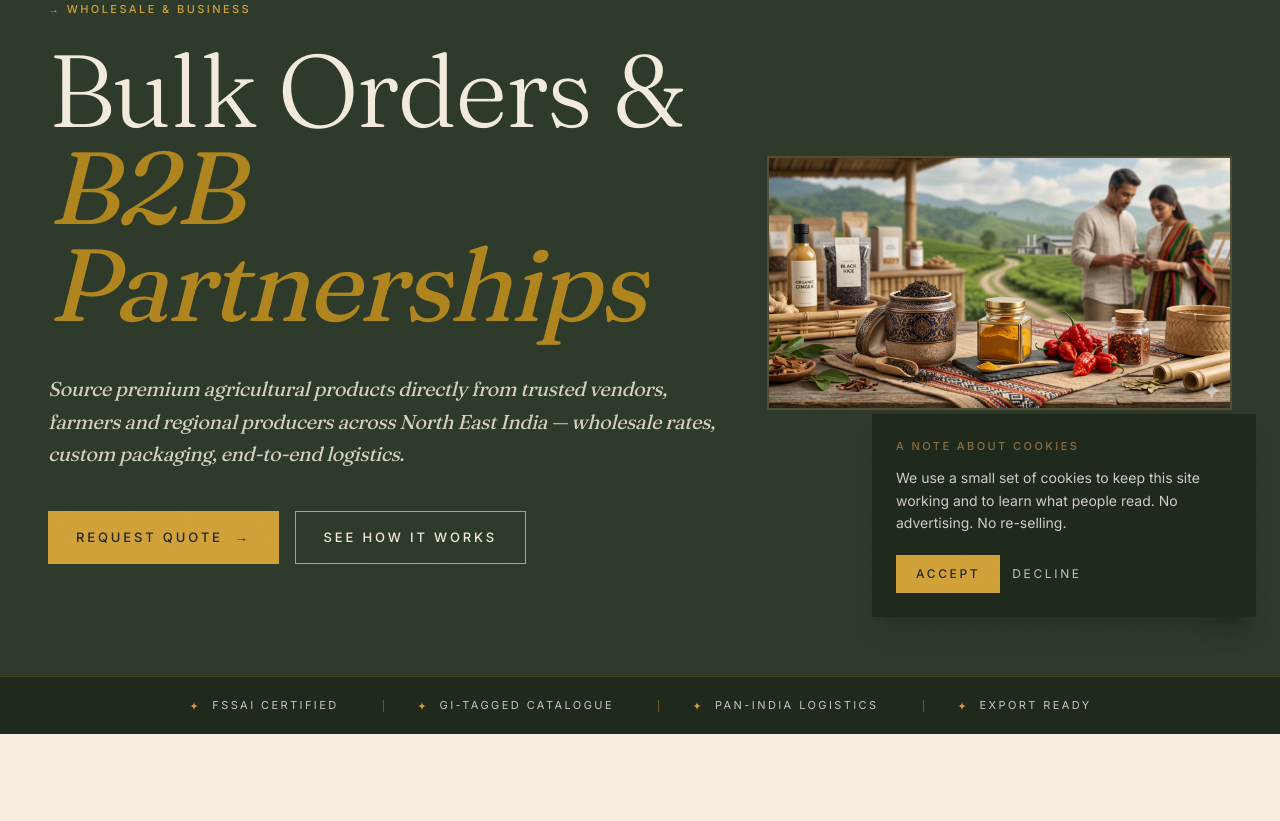
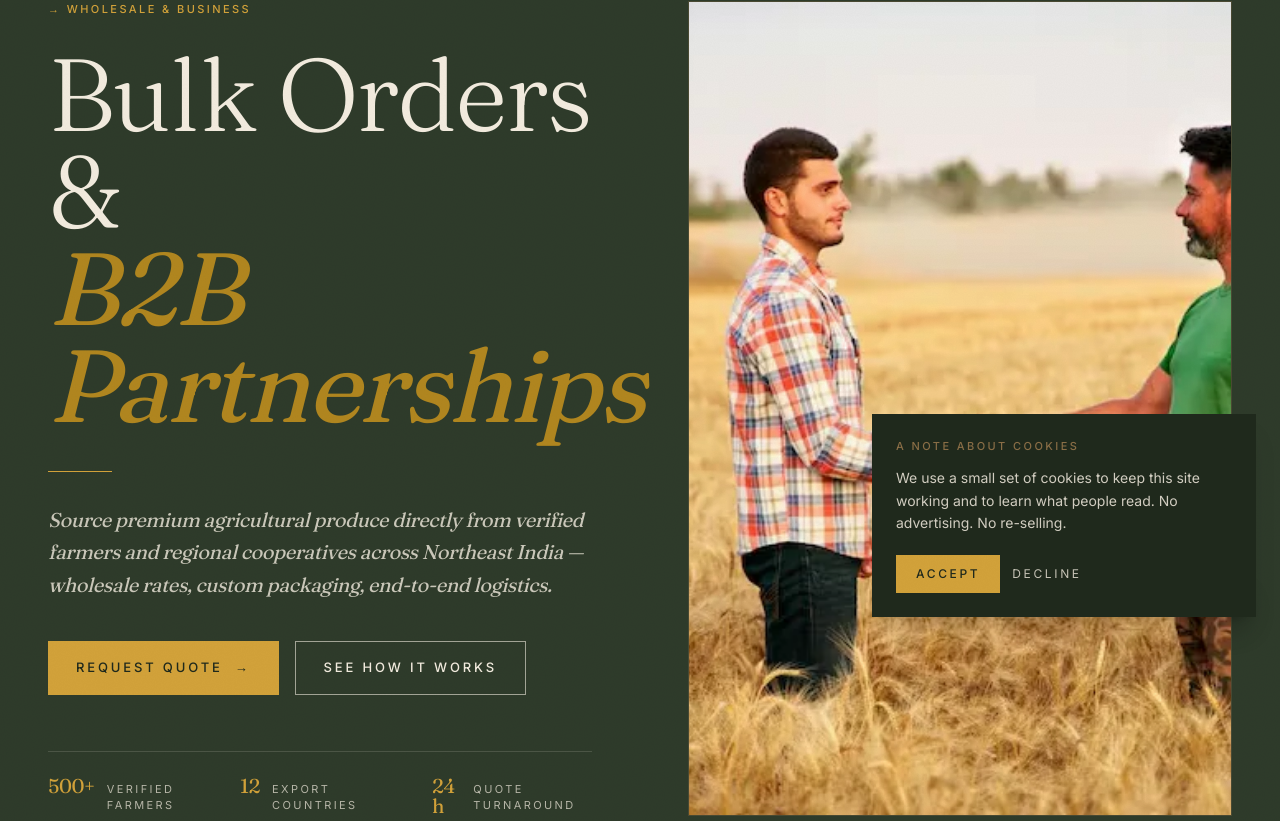
Before and after one commit to Sedawk-Dynamics/AIBHA-KOPAHI-, a Next.js app in the folder kopahi-frontend/: page /b2b in a window 1280 px wide. Shown: the part 159-980 px from the top of the page. Built offline with nearby package versions, Linux system fonts and the light colour scheme; no server answers.

Commit message:
updated b2b

```diff
--- a/kopahi-frontend/app/b2b/page.tsx
+++ b/kopahi-frontend/app/b2b/page.tsx
@@ -16,7 +16,7 @@ import Marquee from "../components/marketing/Marquee";
 import B2BInquiryForm from "./B2BInquiryForm";
 
 export const metadata: Metadata = {
-  title: "Bulk Orders & B2B Partnerships",
+  title: "Bulk Orders And B2B Partnerships",
   description:
     "Wholesale, HoReCa and export partnerships for GI-tagged Northeast Indian produce. FSSAI certified, end-to-end logistics, 24-hour quote turnaround.",
 };
@@ -95,15 +95,20 @@ export default function B2BPage() {
       <main className="bg-(--color-ivory) text-(--color-ink)">
         {/* ============== 1 · HERO ============== */}
         <section className="relative bg-(--color-moss) text-(--color-ivory) overflow-hidden grain pt-32 sm:pt-40 pb-20 sm:pb-28">
-          <div className="mx-auto max-w-7xl px-6 sm:px-8 lg:px-12 grid grid-cols-1 lg:grid-cols-12 gap-12 items-center">
-            <div className="lg:col-span-7">
+          <div className="mx-auto max-w-7xl px-6 sm:px-8 lg:px-12 grid grid-cols-1 lg:grid-cols-2 gap-12 lg:gap-24 items-stretch">
+            {/* ===== TEXT COLUMN ===== */}
+            <div>
               <Eyebrow tone="gold">→ Wholesale & Business</Eyebrow>
-              <Headline as="h1" tone="ivory" className="mt-6 max-w-3xl" accent="B2B Partnerships">
+              <Headline as="h1" tone="ivory" className="mt-7" accent="B2B Partnerships">
                 Bulk Orders &amp;
               </Headline>
-              <p className="mt-10 max-w-2xl font-display italic text-lg sm:text-xl text-(--color-ivory)/85 leading-relaxed">
-                Source premium agricultural products directly from trusted vendors, farmers and regional producers
-                across North East India — wholesale rates, custom packaging, end-to-end logistics.
+              <span
+                aria-hidden="true"
+                className="mt-9 block h-px w-16 bg-(--color-gold)"
+              />
+              <p className="mt-8 font-display italic text-lg sm:text-xl text-(--color-ivory)/80 leading-relaxed">
+                Source premium agricultural produce directly from verified farmers and regional cooperatives across
+                Northeast India — wholesale rates, custom packaging, end-to-end logistics.
               </p>
               <div className="mt-10 flex flex-wrap gap-4">
                 <Link
@@ -119,19 +124,34 @@ export default function B2BPage() {
                   See How It Works
                 </Link>
               </div>
+
+              {/* Inline trust mini-strip */}
+              <ul className="mt-14 grid grid-cols-1 sm:grid-cols-3 gap-x-8 gap-y-3 pt-6 border-t border-(--color-ivory)/15">
+                {[
+                  { stat: "500+", label: "Verified farmers" },
+                  { stat: "12", label: "Export countries" },
+                  { stat: "24 h", label: "Quote turnaround" },
+                ].map((t) => (
+                  <li key={t.label} className="flex items-baseline gap-3">
+                    <span className="font-display text-(--color-gold) text-xl leading-none">{t.stat}</span>
+                    <span className="text-[11px] uppercase tracking-[0.22em] text-(--color-ivory)/70">
+                      {t.label}
+                    </span>
+                  </li>
+                ))}
+              </ul>
             </div>
 
-            <div className="lg:col-span-5 relative">
-              <div className="relative aspect-[11/6] overflow-hidden border-2 border-(--color-bamboo)/40 mx-auto lg:ml-auto lg:mr-0">
-                <Image
-                  src="/products/youngs.webp"
-                  alt="A Northeast farm stand with spices, tea and produce, two partners reviewing them"
-                  fill
-                  sizes="(max-width: 1024px) 100vw, 40vw"
-                  className="object-cover"
-                  priority
-                />
-              </div>
+            {/* ===== IMAGE COLUMN ===== */}
+            <div className="relative aspect-[11/6] lg:aspect-auto lg:h-full min-h-[320px] overflow-hidden border border-(--color-bamboo)/30">
+              <Image
+                src="/products/b2bbulk.webp"
+                alt="A Northeast farm stand with spices, tea and produce, two partners reviewing the harvest"
+                fill
+                sizes="(max-width: 1024px) 100vw, 50vw"
+                className="object-cover object-center"
+                priority
+              />
             </div>
           </div>
         </section>
```
Also changed, not shown: kopahi-frontend/public/products/b2bbulk.webp (renamed from kopahi-frontend/public/products/imgi_9_farmer-agronomist-shaking-hands-wheat-field-after-agreement-agriculture-business-contract-concept-corporate-farmer-landlord-ran.webp).
